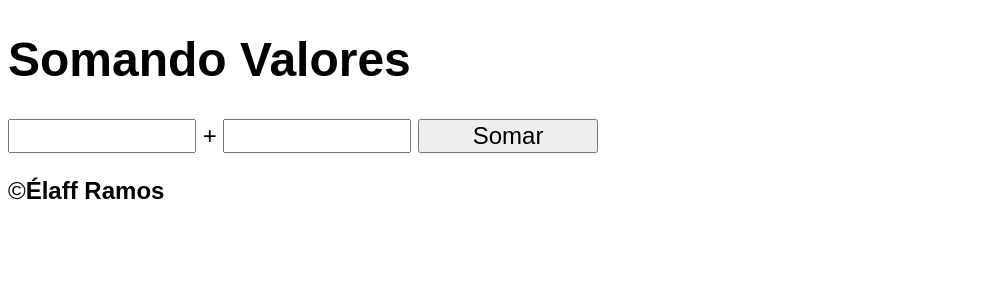
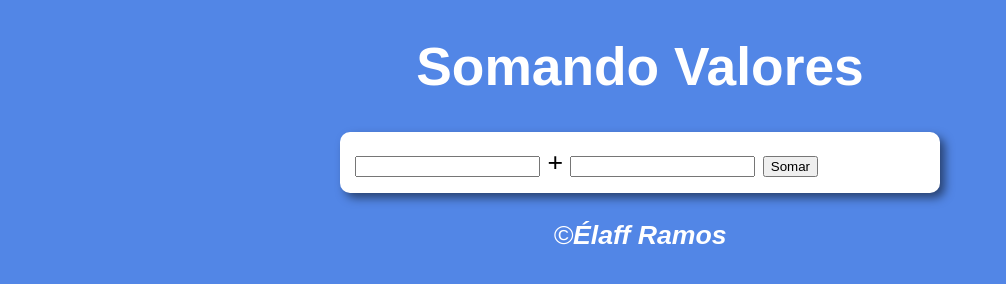
Before and after one commit to elafframos/soma-js, a plain HTML site: page index.html in a window 1280 px wide. Shown: the whole page, without its empty margins (0-1006 px from the left). Drawn offline with Linux system fonts and the light colour scheme.

Commit message:
Update soma.css

```diff
--- a/soma.css
+++ b/soma.css
@@ -1,10 +1,25 @@
- body {
-            font: normal 18pt arial;
-        }
-        input {
-            font: normal 18pt Arial;
-            width: 180px;
-        }
-        div#res {
-            margin-top: 20px;
-        }
+body {
+    background: rgb(82, 134, 230); /*Cor da página */
+    font: normal 20pt arial; /*Letra do site */
+
+}
+
+header {
+    color: white; /*Cor do título */
+    text-align: center; /*Local do título */
+}
+
+section {
+    background: white; /*Cor da borda */
+    border-radius: 10px;padding: 15px; /*Formato da borda */
+    padding: 15px; /*Tamanho da borda */
+    width: 570px; /*Largura da borda */
+    margin: auto; /*Local da margem */
+    box-shadow: 5px 5px 10px rgba(0, 0, 0, 0.5); /*Sombra embaixo da margem */
+}
+
+footer {
+    color: white; /*Cor do meu nome */
+    text-align: center; /*Local do meu nome */
+    font-style: italic; /*Estilo da fonte */
+}
```
